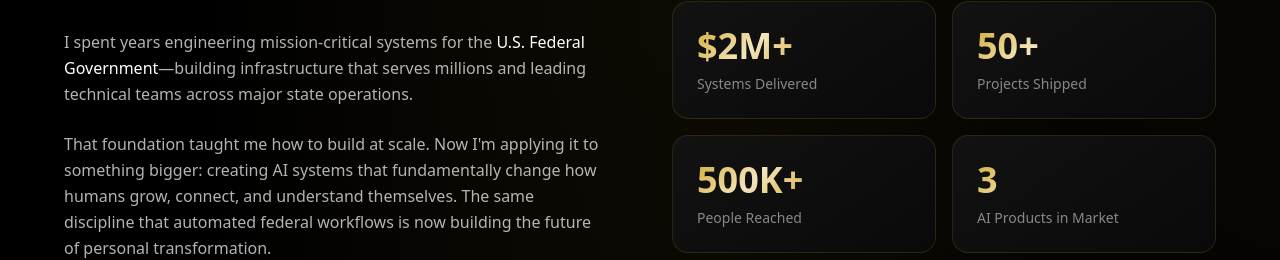
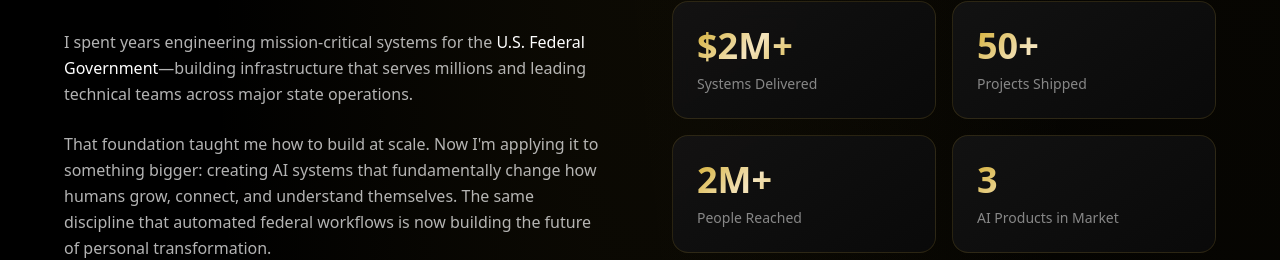
Before and after one commit to zneu/zachary, a Next.js app: page / in a window 1280 px wide. Shown: the part 1144-1404 px from the top of the page. Built offline with nearby package versions, Linux system fonts and the light colour scheme; a web font is replaced by a local one.

Commit message:
Add OG image, update stats to 2M+, change location to Denver

```diff
--- a/src/app/page.tsx
+++ b/src/app/page.tsx
@@ -160,7 +160,7 @@
                 <div className="text-white/50 text-sm">Projects Shipped</div>
               </div>
               <div className="glass-card rounded-2xl p-6 transition-all duration-300 hover:-translate-y-1">
-                <div className="text-4xl font-bold text-gradient mb-2">500K+</div>
+                <div className="text-4xl font-bold text-gradient mb-2">2M+</div>
                 <div className="text-white/50 text-sm">People Reached</div>
               </div>
               <div className="glass-card rounded-2xl p-6 transition-all duration-300 hover:-translate-y-1">
@@ -461,7 +461,7 @@
             &copy; {new Date().getFullYear()} Zachary Neumann. All rights reserved.
           </div>
           <div className="text-[#d4af37]/40 text-sm tracking-widest">
-            GRASS VALLEY, CA
+            DENVER, CO
           </div>
         </div>
       </footer>
```
Also changed, not shown: public/og-image.jpg (added).
